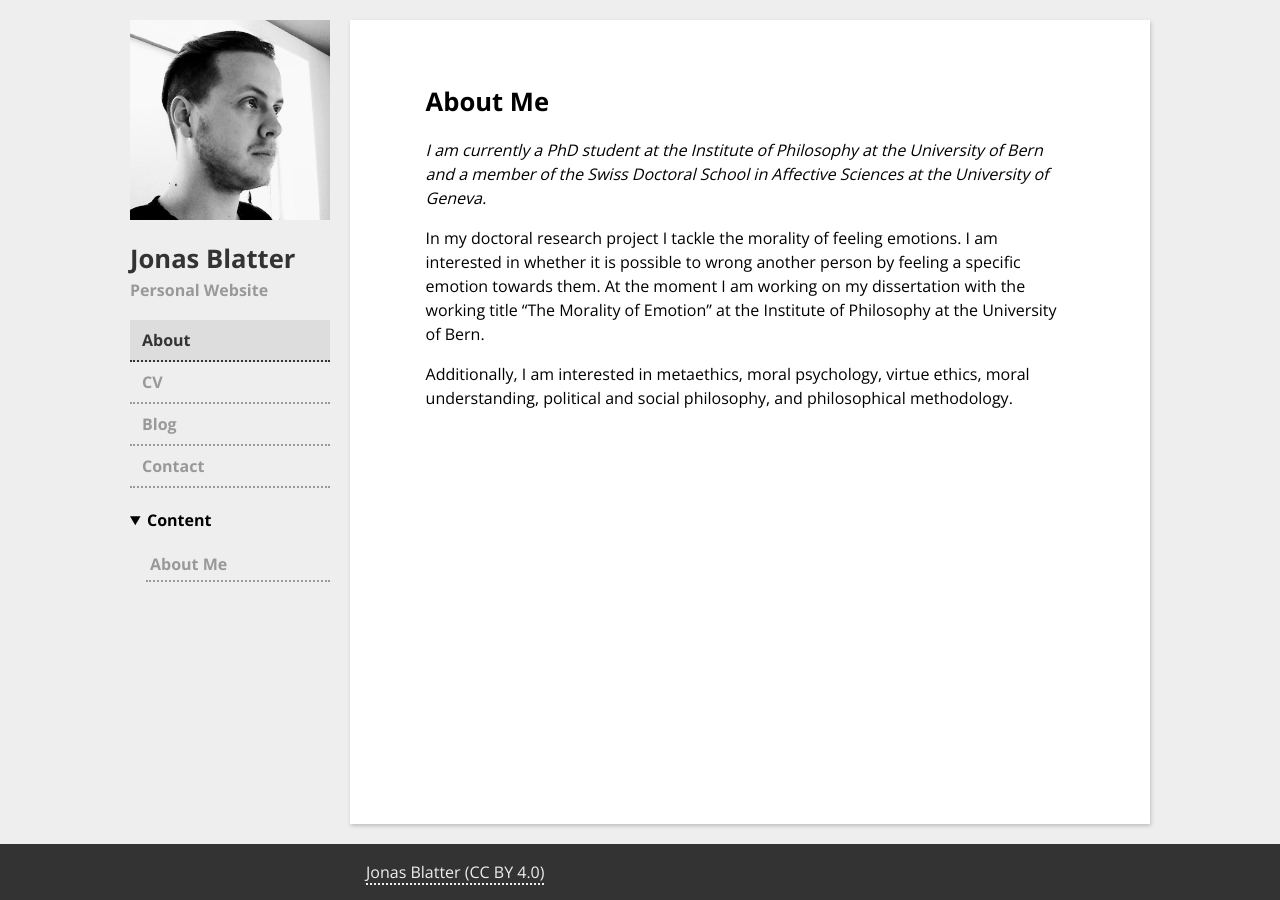
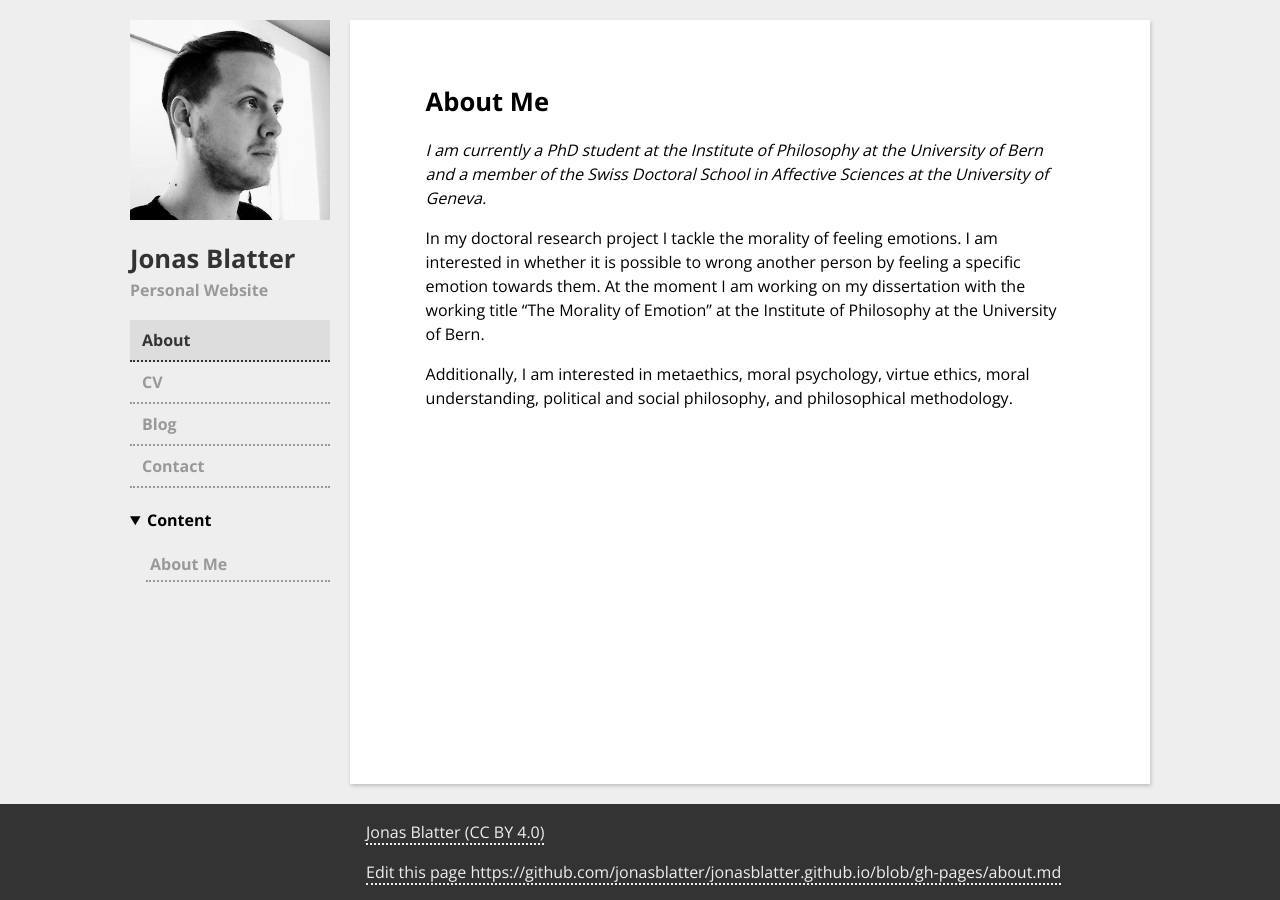
Before and after one commit to jonasblatter/jonasblatter.github.io, a Jekyll site: the page built from about.md, in a window 1280 px wide. Built offline with Jekyll 4.4.1, drawn with Linux system fonts in a browser that asks for light colours; our own code applies the rules of GitHub Pages for plain Markdown files; a style sheet for code colours, icons or effects is not loaded.

Commit message:
Update footer.html

```diff
--- a/_includes/footer.html
+++ b/_includes/footer.html
@@ -1,3 +1,4 @@
 <footer>
   <p><a href="https://creativecommons.org/licenses/by/4.0/"><i class="fa fa-creative-commons"></i> Jonas Blatter (CC BY 4.0)</a></p>
+  <p><a href="{{site.github.repository_url}}/blob/gh-pages/{{page.path}}">Edit this page {{site.github.repository_url}}/blob/gh-pages/{{page.path}}</a></p>
 </footer>
```
